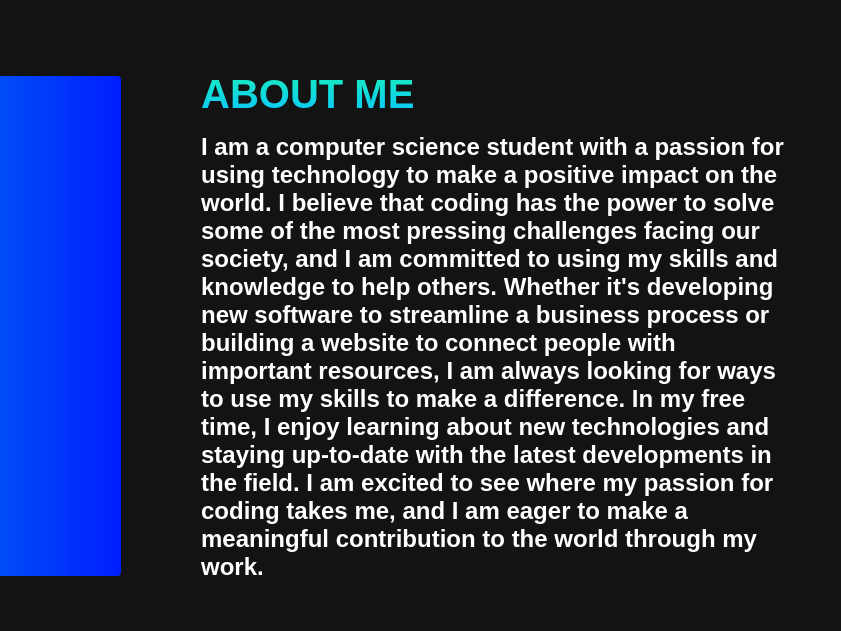
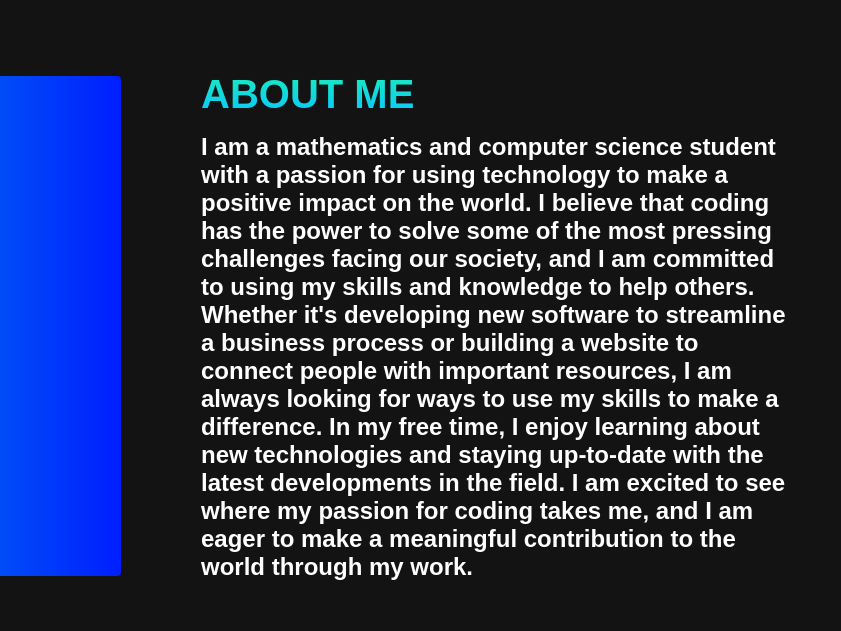
Before and after one commit to WaleedKhan24/Old-Personal-Website, a plain HTML site: page index.html in a window 1280 px wide. Shown: the part 1200-1831 px from the top of the page, 439-1280 px from the left. Drawn offline with Linux system fonts and the light colour scheme.

Commit message:
Update index.html

```diff
--- a/index.html
+++ b/index.html
@@ -72,7 +72,7 @@
         <div class="main__content">
           <h1>About Me</h1>
           <p>
-            I am a computer science student with a passion for using technology to make a positive impact on the world.
+            I am a mathematics and computer science student with a passion for using technology to make a positive impact on the world.
             I believe that coding has the power to solve some of the most pressing challenges facing our society, and
             I am committed to using my skills and knowledge to help others. Whether it's developing new software to
             streamline a business process or building a website to connect people with important resources, I am
```
